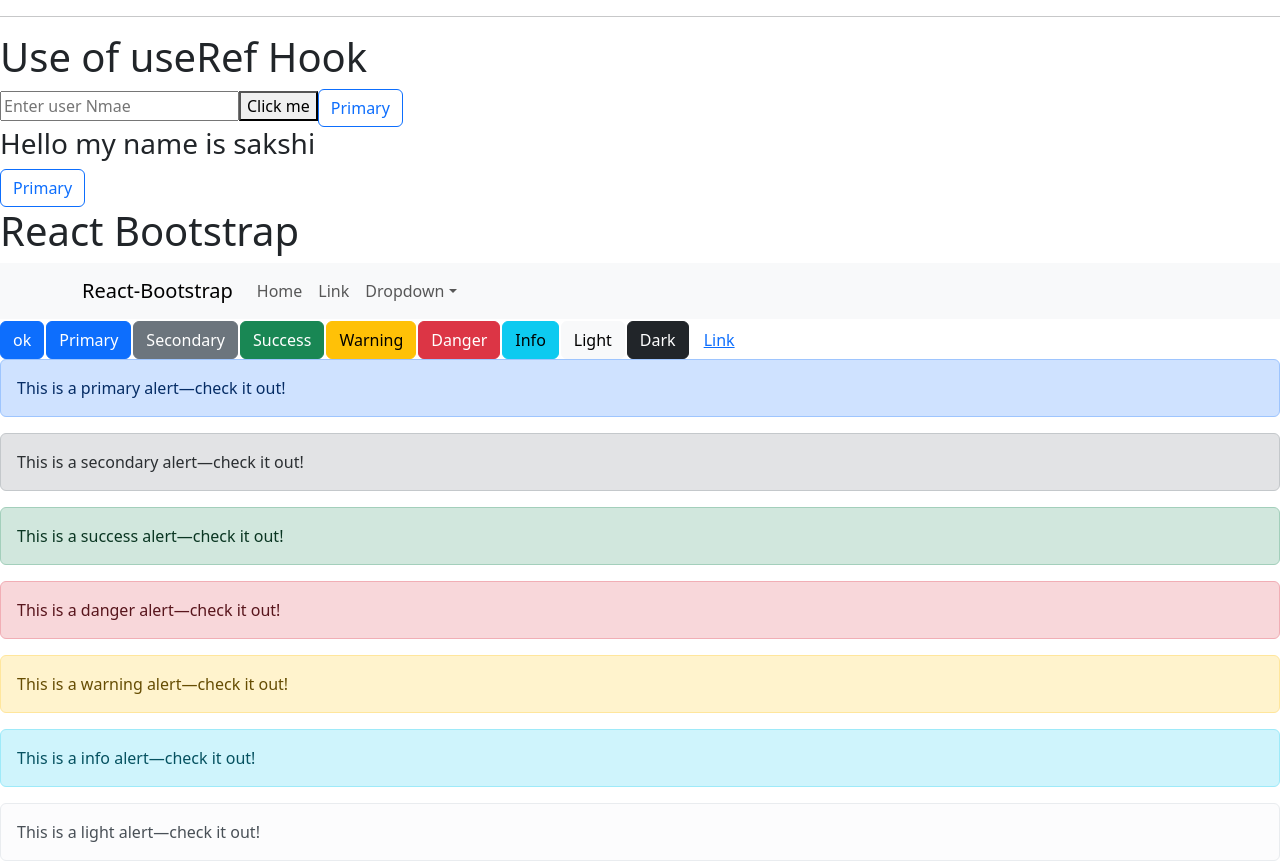
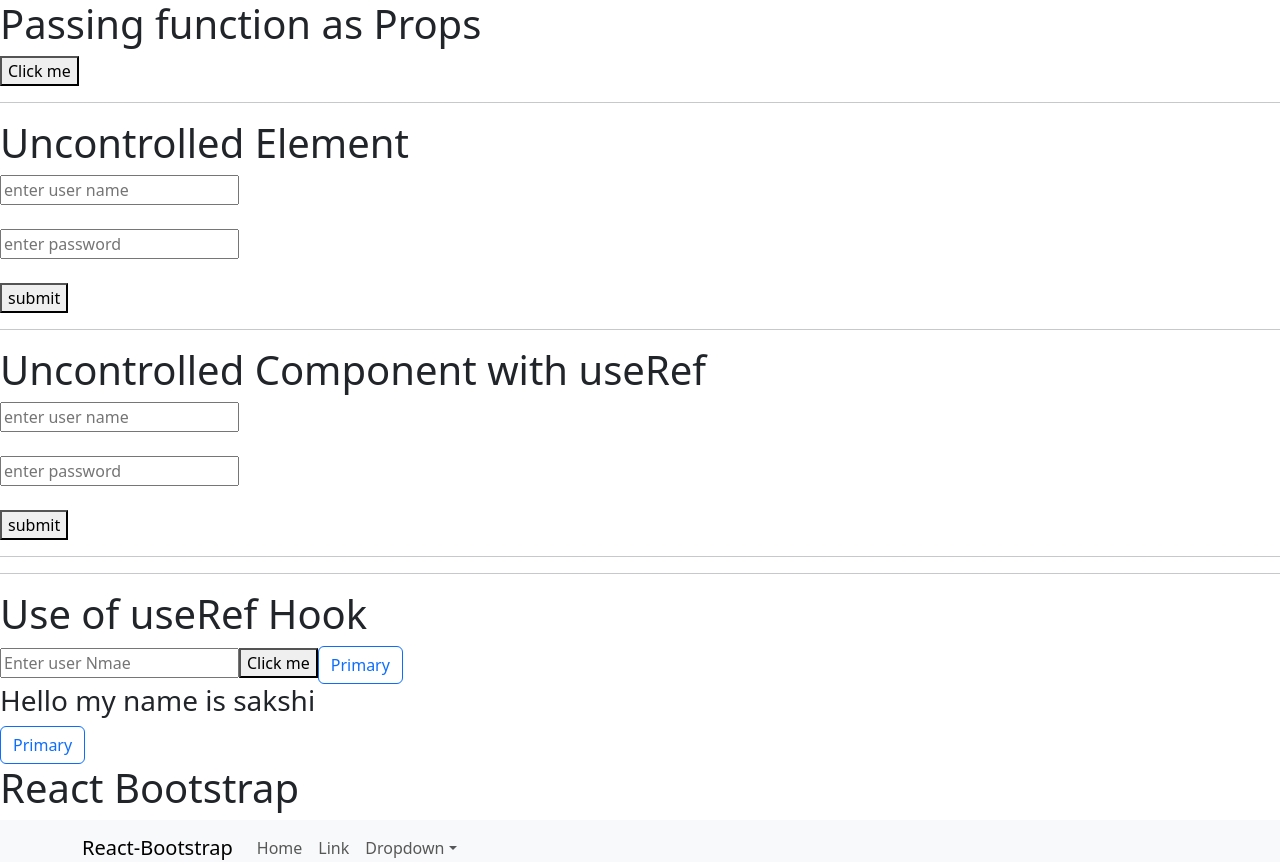
Before and after one commit to sak033/react-blog, a React (Vite) app: page / in a window 1280 px wide. Shown: the top 862 px of the page. Built offline with nearby package versions, Linux system fonts and the light colour scheme.

Commit message:
Uncontrolled components and passing function as props

```diff
--- a/src/App.jsx
+++ b/src/App.jsx
@@ -32,6 +32,8 @@
 import StyledComponent from './StyledComponent'
 import ReactBootstrap from './ReactBootstrap'
 import UseRef_Hook from './UseRef_Hook'
+import UncontrolledElement from './UncontrolledElement'
+import FunctionAsProps from './FunctionAsProps'
 
 
 function App() {
@@ -53,6 +55,8 @@
    let userArray=["sakshi",21,"sakshi@gmail.com"]
   return(
    <div>
+    <FunctionAsProps/>
+    <UncontrolledElement/>
     <UseRef_Hook/>
     <ReactBootstrap/>
     <StyledComponent/>
--- /dev/null
+++ b/src/ChiledComponentTo_ReceiveFunctionProps.jsx
@@ -0,0 +1,12 @@
+import React from 'react'
+
+const ChiledComponentTo_ReceiveFunctionProps = ({display}) => {
+    const name="sakshi"
+  return (
+    <div>
+        <button onClick={()=>display(name)}>Click me</button>
+    </div>
+  )
+}
+
+export default ChiledComponentTo_ReceiveFunctionProps
--- /dev/null
+++ b/src/FunctionAsProps.jsx
@@ -0,0 +1,16 @@
+import React from 'react'
+import ChiledComponentTo_ReceiveFunctionProps from './ChiledComponentTo_ReceiveFunctionProps'
+
+const FunctionAsProps = () => {
+    const displayFunction=(name)=>{
+        alert(name)
+    }
+  return (
+    <div>
+        <h1>Passing function as Props</h1>
+        <ChiledComponentTo_ReceiveFunctionProps display={displayFunction}/>
+    </div>
+  )
+}
+
+export default FunctionAsProps
--- /dev/null
+++ b/src/UncontrolledElement.jsx
@@ -0,0 +1,58 @@
+import React from 'react'
+import {useRef} from 'react';
+
+const UncontrolledElement = () => {
+    const userRef=useRef();
+    const passwordRef=useRef();
+
+    const handleForm=(event)=>{
+         event.preventDefault();
+
+         const user=document.querySelector("#user").value;
+         const password=document.querySelector("#password").value;
+
+
+         console.log(user,password);
+
+    }
+
+
+    const handleFormRef=(event)=>{
+        event.preventDefault();
+
+        const user=userRef.current.value;
+        const password=passwordRef.current.value;
+
+        console.log("Uncontrolled Conponent using useRef Hook", user , password);
+    }
+
+  return (
+    <div>
+        <hr />
+        <h1>Uncontrolled Element</h1>
+        <form action="" onSubmit={handleForm}>
+            <input type="text" id='user' placeholder='enter user name' />
+            <br /><br />
+            <input type="password" id='password' placeholder='enter password' />
+            <br /><br />
+            <button>
+                submit
+            </button>
+        </form>
+        <hr />
+        <h1>Uncontrolled Component with useRef</h1>
+        <form action="" onSubmit={handleFormRef}>
+            <input type="text" ref={userRef} placeholder='enter user name' />
+            <br /><br />
+            <input type="password" ref={passwordRef}  placeholder='enter password' />
+            <br /><br />
+            <button>
+                submit
+            </button>
+        </form>
+        <hr />
+    </div>
+  )
+}
+
+export default UncontrolledElement
```
